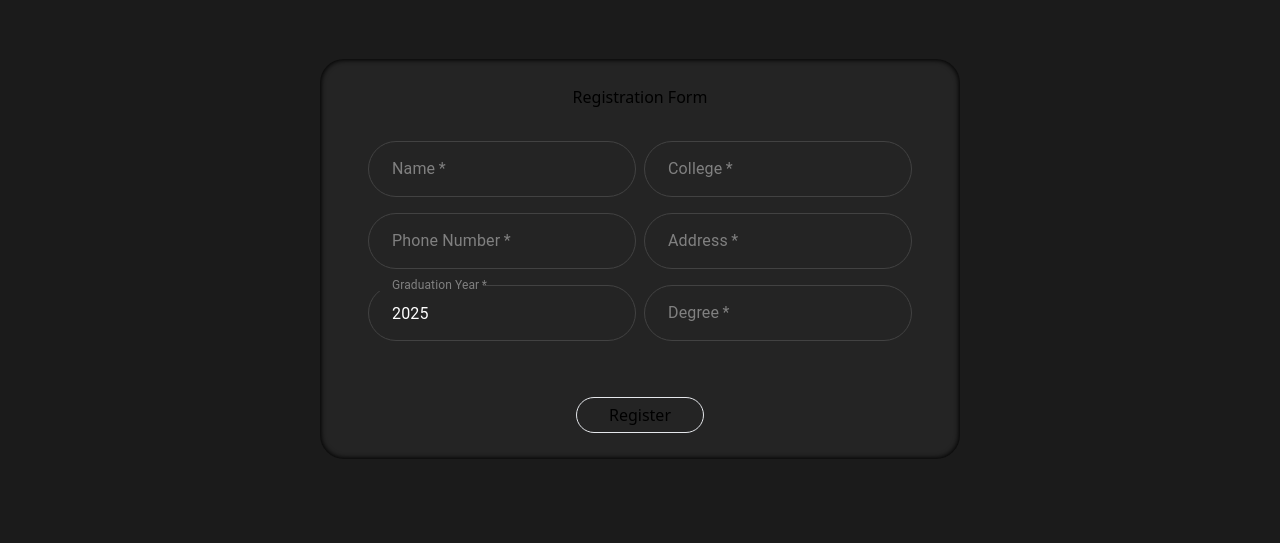
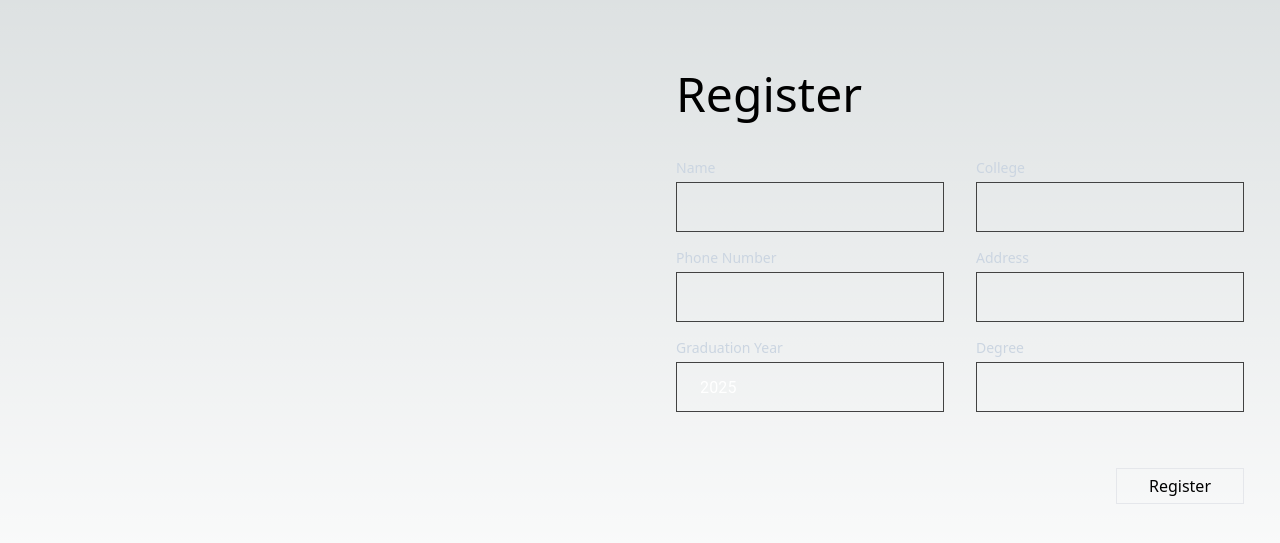
Before and after one commit to Aparoksha-IIITA/Apk-Registration, a Next.js app: page /register in a window 1280 px wide. Shown: the part 141-684 px from the top of the page. Built offline with nearby package versions, Linux system fonts and the light colour scheme.

Commit message:
minor fix

```diff
--- a/src/pages/register.js
+++ b/src/pages/register.js
@@ -16,13 +16,10 @@ const WhiteBorderTextField = styled(TextField)`
 
     }
     color:white;
-    border-radius:30px;
+    border-radius:0px;
     padding-left:10px;
     padding-right:10px;
-    &.Mui-focused
-    {
-        background:#424242;
-    }
+    height:50px;
   }
   & .MuiOutlinedInput-root {
     & fieldset {
@@ -56,18 +53,39 @@ export default ()=>{
         // window.alert("Registered");
     }
     return (
-        <div className="bg-[#1b1b1b] h-screen flex justify-center items-center">
-            <div className="shadow-[inset_0_0_5px_1px_black] bg-[#242424] rounded-3xl p-5 h-1/2 md:h-auto md:w-[70%] w-1/2 flex items-center justify-center flex-col">
-                Registration Form
-                <form id="rform" onSubmit={getData} className="mt-8 mx-5 border-[0px] border-yellow-50 grid gap-y-4 gap-x-2 items-center justify-center">
-                <WhiteBorderTextField required variant="outlined" label="Name" />
-                <WhiteBorderTextField required variant="outlined" label="College" />
-                <WhiteBorderTextField required variant="outlined" label="Phone Number" type="text" inputProps={{ pattern: "[0-9]*" }}/>
-                <WhiteBorderTextField required variant="outlined" label="Address" />
-                <WhiteBorderTextField required variant="outlined" label="Graduation Year" type="number" defaultValue={2025}/>
-                <WhiteBorderTextField required variant="outlined" label="Degree" />
+        <div className="h-screen flex justify-center items-center">
+            <div className="ml-auto md:ml-0 p-1 h-fit md:h-auto md:w-[70%] w-1/2 flex items-center justify-center flex-col">
+
+                <form id="rform" onSubmit={getData} className="mt-8 mx-5 border-[0px] border-yellow-50 grid gap-y-4 gap-x-8 items-center justify-center">
+                <div className="my-6 text-5xl font-thin col-span-2 md:col-span-1">
+                    Register
+                </div>
+                <div className="flex flex-col">
+                <label className="mb-1 text-sm text-slate-300">Name</label>
+                <WhiteBorderTextField required variant="outlined" />
+                </div>
+                <div className="flex flex-col">
+                <label className="mb-1 text-sm text-slate-300">College</label>
+                <WhiteBorderTextField required variant="outlined" />
+                </div>
+                <div className="flex flex-col ">
+                <label className="mb-1 text-sm text-slate-300">Phone Number</label>
+                <WhiteBorderTextField required variant="outlined" type="text" inputProps={{ pattern: "[0-9]*" }}/>
+                </div>
+                <div className="flex flex-col">
+                <label className="mb-1 text-sm text-slate-300">Address</label>
+                <WhiteBorderTextField required variant="outlined" />
+                </div>
+                <div className="flex flex-col">
+                <label className="mb-1 text-sm text-slate-300">Graduation Year</label>
+                <WhiteBorderTextField required variant="outlined" type="number" defaultValue={2025}/>
+                </div>
+                <div className="flex flex-col">
+                <label className="mb-1 text-sm text-slate-300">Degree</label>
+                <WhiteBorderTextField required variant="outlined" />
+                </div>
                 <button type="submit"
-                className="ml-auto mr-auto mt-10 md:col-span-1 col-span-2 border-[.1px] w-32 h-9 rounded-3xl hover:bg-[white] hover:text-[black]"
+                className="md:mr-auto ml-auto mt-10 md:col-span-1 col-span-2 border-[.1px] w-32 h-9 hover:bg-[cyan] hover:text-[black] hover:border-0 hover:shadow-[0_0_10px_0_cyan] transition-all duration-300"
                 >Register</button>
                 </form>
             </div>
--- a/src/pages/signin.js
+++ b/src/pages/signin.js
@@ -8,13 +8,15 @@ export default ()=>{
         router.push('/register');
     }
     return(
-        <div className="bg-[#1b1b1b] h-screen flex justify-center">
+        <div className="h-screen flex justify-center">
             <div className="w-3/5 flex items-center justify-center sm:hidden">APK Graphics</div>
-            <div className="w-2/5 flex items-center justify-center">
-                    <div className='h-[100px] flex flex-col items-center justify-between'>
-                    <AccountCircleIcon fontSize="large" className=''/>
-                    <div className="border-[1px] h-12 w-[200px] cursor-pointer rounded-3xl flex items-center justify-center
-                    hover:bg-slate-100 transition-all hover:text-[black]
+            <div className="w-2/5 flex flex-col items-center justify-center sm:w-full">
+                    <div className='mt-[-50px] text-center text-5xl font-light'>Welcome Folk</div>
+                    <div className=' mt-5 text-center font-thin text-slate-300'>Please sign in with your google account to continue.</div>
+                    <div className='mt-8 h-[100px] flex flex-col items-center justify-between'>
+                    {/* <AccountCircleIcon fontSize="large" className=''/> */}
+                    <div className="h-12 rounded-sm w-[200px] cursor-pointer  flex items-center justify-center
+                    hover:from-blue-500 hover:to-blue-500 bg-gradient-to-r from-cyan-500 to-blue-500
                     " onClick={red}>
                          <GoogleIcon className='mr-2'/>
                          Sign In
```
